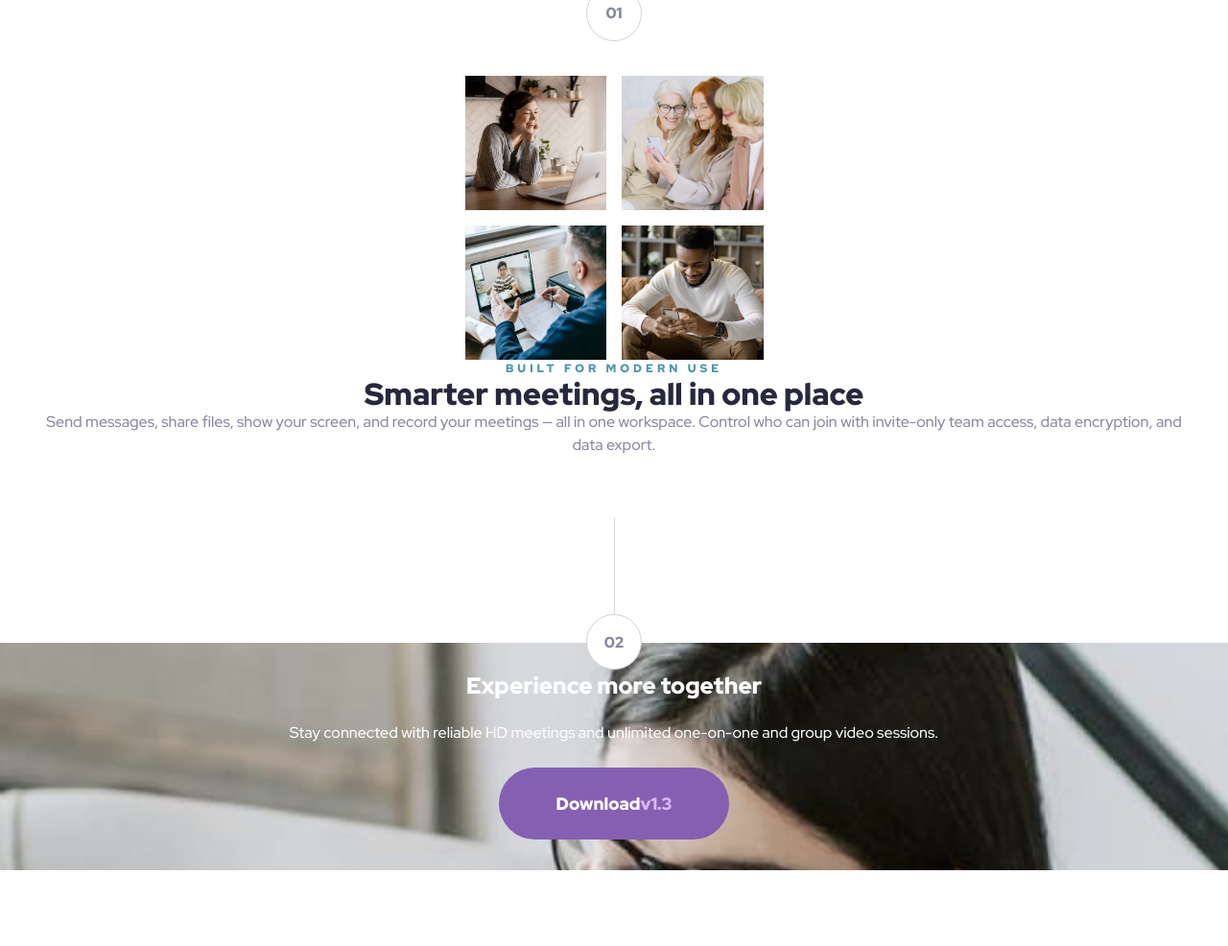
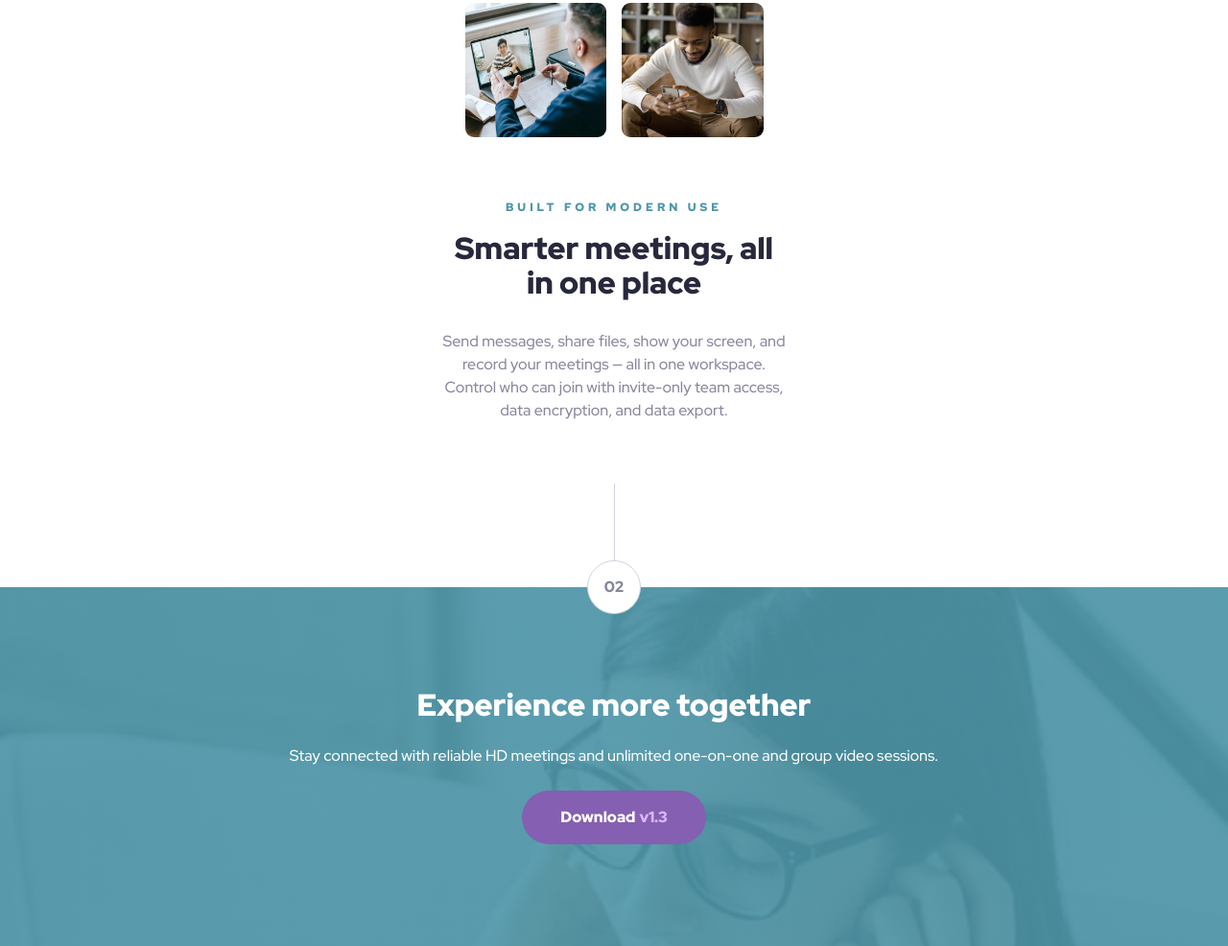
Before and after one commit to danmlarsen/fm-meet-landing-page, a plain HTML site: page index.html in a window 1280 px wide. Shown: the part 1026-2012 px from the top of the page at 96% size. Before the commit the page ends 1933 px from the top, so only its background shows below. Drawn offline with Linux system fonts and the light colour scheme.

Commit message:
Minor adjustments

```diff
--- a/index.html
+++ b/index.html
@@ -6,10 +6,7 @@
         <title>Meet Landing Page</title>
         <link rel="preconnect" href="https://fonts.googleapis.com" />
         <link rel="preconnect" href="https://fonts.gstatic.com" crossorigin />
-    <link
-      href="https://fonts.googleapis.com/css2?family=Red+Hat+Display:ital,wght@0,300..900;1,300..900&display=swap"
-      rel="stylesheet"
-    />
+        <link href="https://fonts.googleapis.com/css2?family=Red+Hat+Display:ital,wght@0,300..900;1,300..900&display=swap" rel="stylesheet" />
         <link rel="stylesheet" href="style.css" />
     </head>
     <body>
@@ -19,25 +16,18 @@
 
         <main>
             <section class="hero-section">
-        <div class="hero">
-          <img
-            src="assets/tablet/image-hero.png"
-            alt="Hero image"
-            class="hero__img"
-          />
+                <div class="hero container">
+                    <img src="assets/tablet/image-hero.png" alt="Hero image" class="hero__img" />
                     <h1 class="primary__heading">Group Chat for Everyone</h1>
-          <p class="hero__text">
-            Meet makes it easy to connect with others face-to-face virtually and
-            collaborate across any device.
-          </p>
+                    <p class="hero__text">Meet makes it easy to connect with others face-to-face virtually and collaborate across any device.</p>
                     <div class="hero__links">
-            <a href="#" class="btn btn--cyan">Download <span>v1.3</span></a>
+                        <a href="#" class="btn btn--cyan"><span>Download</span> <span>v1.3</span></a>
                         <a href="#" class="btn">What is it?</a>
                     </div>
                 </div>
             </section>
 
-      <div class="section-number">
+            <div class="section-seperator">
                 <div>&nbsp;</div>
                 <div>01</div>
             </div>
@@ -45,49 +35,29 @@
             <section class="features-section">
                 <div class="features container">
                     <div class="features__images">
-            <img
-              src="assets/desktop/image-woman-in-videocall.jpg"
-              alt="Woman in videocall"
-              class="features__img"
-            />
-            <img
-              src="assets/desktop/image-women-videochatting.jpg"
-              alt="Women videochatting"
-              class="features__img"
-            />
-            <img
-              src="assets/desktop/image-men-in-meeting.jpg"
-              alt="Man in meeting"
-              class="features__img"
-            />
-            <img
-              src="assets/desktop/image-man-texting.jpg"
-              alt="Man texting"
-              class="features__img"
-            />
+                        <img src="assets/desktop/image-woman-in-videocall.jpg" alt="Woman in videocall" class="features__img" />
+                        <img src="assets/desktop/image-women-videochatting.jpg" alt="Women videochatting" class="features__img" />
+                        <img src="assets/desktop/image-men-in-meeting.jpg" alt="Man in meeting" class="features__img" />
+                        <img src="assets/desktop/image-man-texting.jpg" alt="Man texting" class="features__img" />
                     </div>
                     <p class="features__subheading">Built for modern use</p>
                     <h2 class="secondary__heading">Smarter meetings, all in one place</h2>
                     <p class="features__text">
-            Send messages, share files, show your screen, and record your
-            meetings — all in one workspace. Control who can join with
-            invite-only team access, data encryption, and data export.
+                        Send messages, share files, show your screen, and record your meetings — all in one workspace. Control who can join with invite-only team access, data encryption, and data
+                        export.
                     </p>
                 </div>
             </section>
 
-      <div class="section-number">
+            <div class="section-seperator section-seperator--footer">
                 <div>&nbsp;</div>
                 <div>02</div>
             </div>
 
             <footer class="footer">
-        <h2 class="footer__heading">Experience more together</h2>
-        <p class="footer__text">
-          Stay connected with reliable HD meetings and unlimited one-on-one and
-          group video sessions.
-        </p>
-        <a href="#" class="btn">Download <span>v1.3</span></a>
+                <h2 class="secondary__heading">Experience more together</h2>
+                <p class="footer__text">Stay connected with reliable HD meetings and unlimited one-on-one and group video sessions.</p>
+                <a href="#" class="btn"><span>Download</span><span>v1.3</span></a>
             </footer>
         </main>
     </body>
--- a/style.css
+++ b/style.css
@@ -1,4 +1,5 @@
 :root {
+    --color-cyan-300-transparent: rgba(77, 150, 169, 0.9);
     --color-cyan-300: #8fe3f9;
     --color-cyan-600: #4d96a9;
     --color-purple-300: #d9b8ff;
@@ -14,7 +15,7 @@
 *::after {
     margin: 0;
     padding: 0;
-  box-sizing: inherit;
+    box-sizing: border-box;
 }
 
 html {
@@ -22,8 +23,10 @@ html {
 }
 
 body {
-  font-family: "Red Hat Display", sans-serif;
+    font-family: 'Red Hat Display', sans-serif;
     font-size: 1.6rem;
+    line-height: 1.5;
+    -webkit-font-smoothing: antialiased;
 }
 
 h1,
@@ -36,12 +39,22 @@ h3 {
 
 p {
     font-weight: 500;
-  line-height: 1.5;
     text-align: center;
+}
+
+img,
+picture,
+video,
+canvas,
+svg {
+    display: block;
+    max-width: 100%;
 }
 
 .container {
     padding: 0 3.2rem;
+    max-width: 42.5rem;
+    margin: 0 auto;
 }
 
 .primary__heading {
@@ -51,23 +64,22 @@ p {
 
 .secondary__heading {
     font-size: 3.2rem;
-  color: var(--color-slate-900);
 }
 
 .btn {
     display: flex;
     justify-content: center;
     align-items: center;
-  padding: 2.6rem 6rem;
+    gap: 0.4rem;
+    padding: 1.6rem 4rem;
     background-color: var(--color-purple-600);
     text-decoration: none;
     color: var(--color-white);
     font-weight: 900;
-  font-size: 1.8rem;
     border-radius: 45px;
 }
 
-.btn span {
+.btn span:nth-child(2) {
     color: var(--color-purple-300);
 }
 
@@ -75,7 +87,7 @@ p {
     background-color: var(--color-cyan-600);
 }
 
-.btn--cyan span {
+.btn--cyan span:nth-child(2) {
     color: var(--color-cyan-300);
 }
 
@@ -85,27 +97,21 @@ p {
     margin-bottom: 6.4rem;
 }
 
-.features-section {
-  margin-top: 6.4rem;
+.section-seperator {
+    color: var(--color-slate-600);
+    font-weight: 900;
+    display: flex;
+    flex-flow: column;
+    justify-content: center;
+    align-items: center;
 }
 
-.section-number {
-  color: var(--color-slate-600);
-  font-weight: 900;
-  margin: 0 auto;
-  margin-bottom: -2.8rem;
-  z-index: 1;
-  position: relative;
+.section-seperator > div:first-child {
+    width: 1px;
+    height: 80px;
+    background-color: var(--color-slate-300);
 }
-
-.section-number div:first-child {
-  width: 1px;
-  height: 100px;
-  background-color: var(--color-slate-300);
-  margin: 0 auto;
-}
-
-.section-number div:nth-child(2) {
+.section-seperator > div:nth-child(2) {
     width: 56px;
     height: 56px;
     border: 1px solid var(--color-slate-300);
@@ -114,7 +120,12 @@ p {
     display: flex;
     justify-content: center;
     align-items: center;
-  margin: 0 auto;
+}
+
+.section-seperator--footer {
+    margin-bottom: -28px;
+    position: relative;
+    z-index: 1;
 }
 
 .header {
@@ -129,16 +140,13 @@ p {
     flex-direction: column;
     justify-content: center;
     align-items: center;
+    gap: 2.4rem;
 }
 
 .hero__links {
     display: flex;
     flex-direction: column;
     gap: 1.6rem;
-}
-
-.hero__img {
-  width: 100%;
 }
 
 .features__subheading {
@@ -155,23 +163,35 @@ p {
     grid-template-columns: 1fr 1fr;
     gap: 1.6rem;
     max-width: 31.1rem;
-  margin: 0 auto;
+    margin: 6.4rem auto;
 }
 
 .features__img {
-  width: 100%;
+    border-radius: 9px;
+}
+
+.features__subheading {
+    margin-bottom: 1.6rem;
+}
+
+.features .secondary__heading {
+    color: var(--color-slate-900);
+    margin-bottom: 3.2rem;
 }
 
 .footer {
-  background: url("assets/mobile/image-footer.jpg");
+    background: linear-gradient(0deg, var(--color-cyan-300-transparent), var(--color-cyan-300-transparent)), url('assets/mobile/image-footer.jpg');
     background-size: cover;
+    background-position: top right;
+    background-repeat: no-repeat;
     color: var(--color-white);
-  padding: 3.2rem 6.4rem;
+    padding: 6.4rem 3.2rem;
     display: flex;
     justify-content: center;
     align-items: center;
     gap: 2.4rem;
     flex-direction: column;
+    min-height: 37.4rem;
 
     position: relative;
 }
```
Lines whose indentation alone changed are shown as unchanged.
